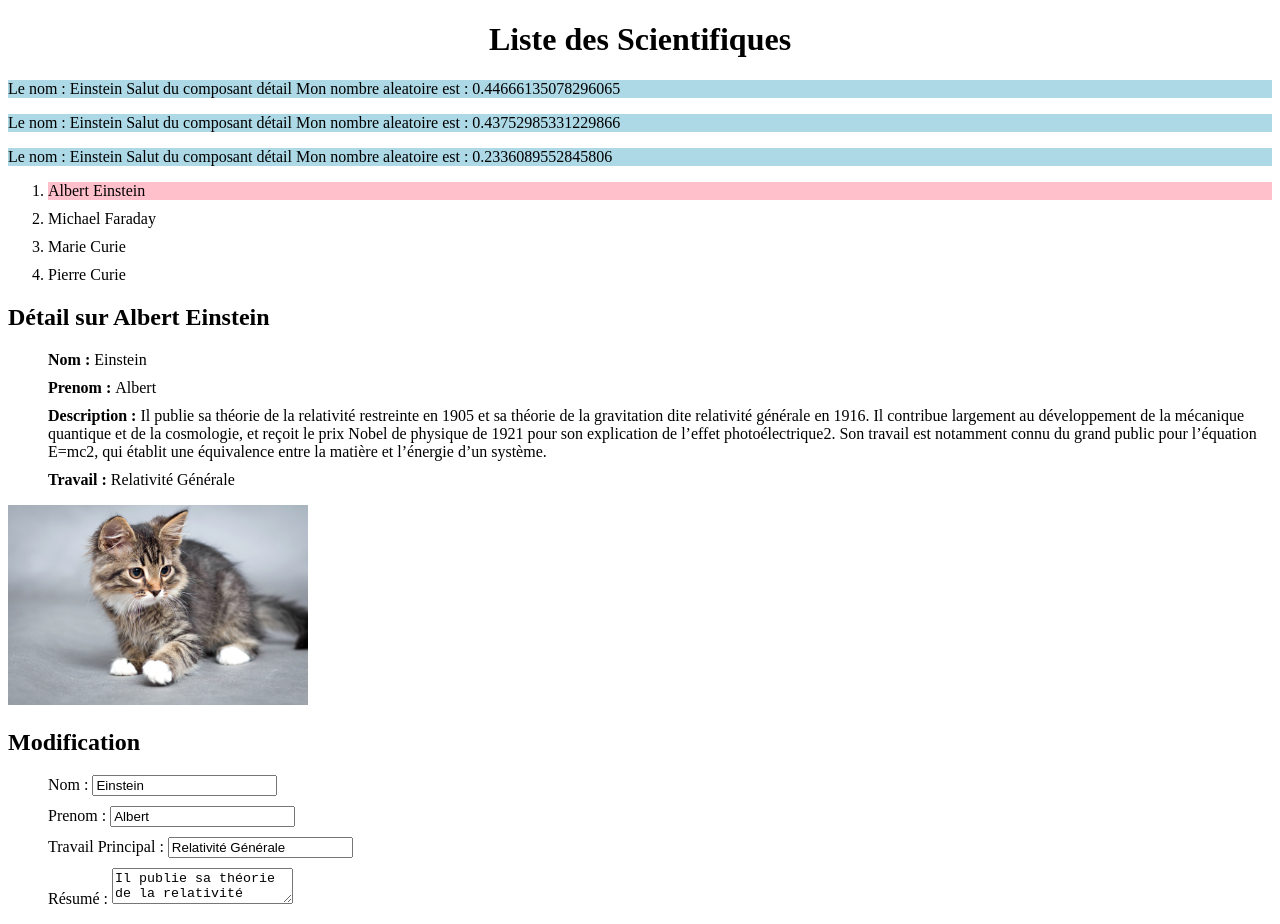
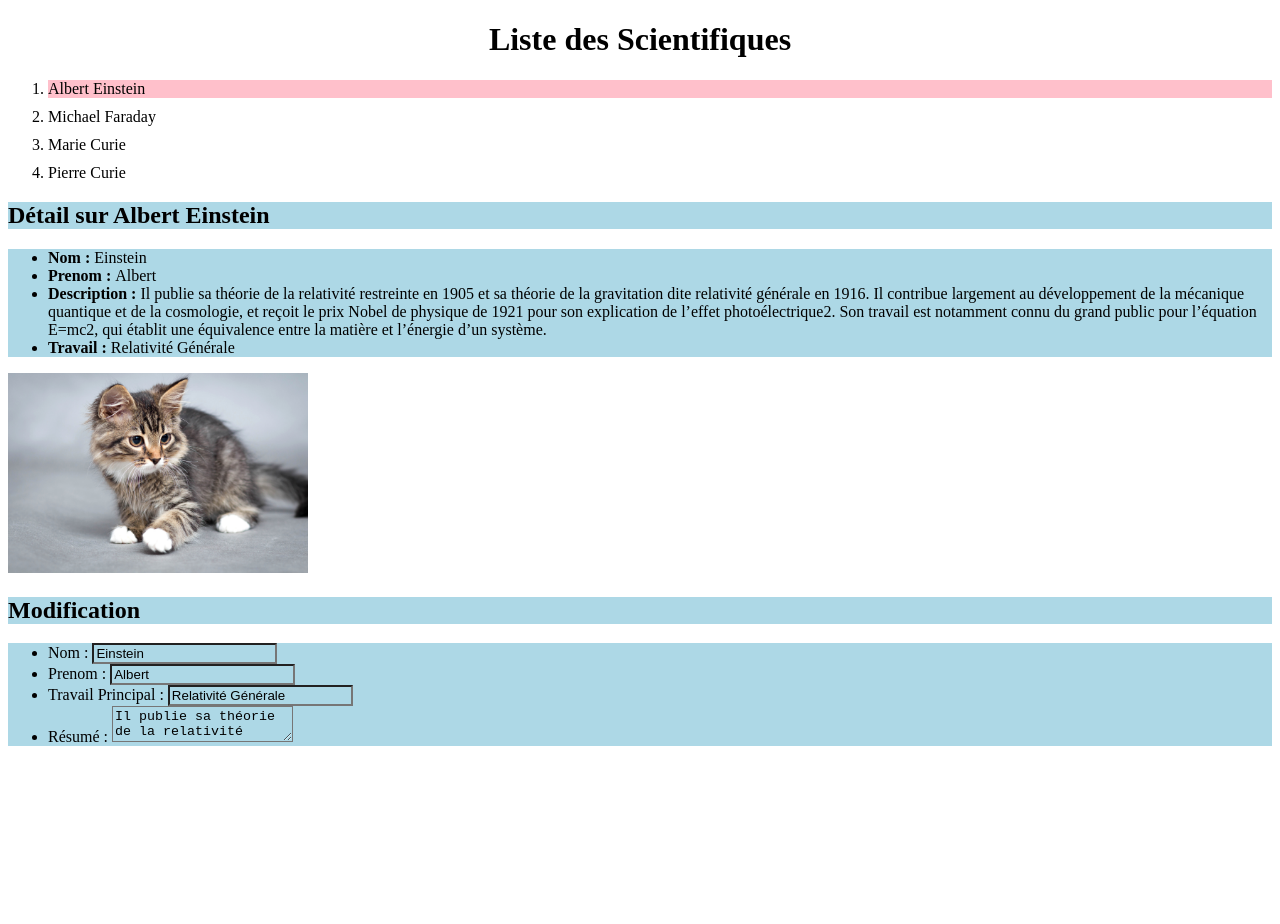
Before and after one commit to guillaume-artignan/firstAppAngular, an Angular app: page / in a window 1280 px wide. After the commit the page ends 800 px from the top, so only its background shows below. Built offline with nearby package versions, Linux system fonts and the light colour scheme.

Commit message:
Finalisation Composant Détail

```diff
--- a/src/app/app.component.html
+++ b/src/app/app.component.html
@@ -5,41 +5,12 @@
   </h1>
 </div>
 
-<detail [maPersonne]="personne"></detail>
-<detail [maPersonne]="personne"></detail>
-<detail [maPersonne]="personne"></detail>
+
 
 <ol>
 	<li [class.selected]="p==personne" (click)="clickPersonne(p)" *ngFor="let p of liste"> {{p.prenom}} {{p.nom }} </li>
 </ol>
 
-<h2>Détail sur {{personne.prenom}} {{personne.nom}} </h2>
-<ul>
-	<li><b>Nom : </b>{{personne.nom}}</li>
-	<li><b>Prenom : </b>{{personne.prenom}}</li>
-	<li><b>Description : </b>{{personne.description}}</li>
-	<li><b>Travail : </b>{{personne.travail}}</li>
-</ul>
-
-<img width='300px' src="./assets/{{personne.nom}}.jpg">
 
 
-<h2>Modification</h2>
-
-<h3 *ngIf="!personne.nom">Attention le nom n'est pas défini</h3>
-<h3 *ngIf="!personne.prenom">Attention le prenom n'est pas défini</h3>
-<h3 *ngIf="personne.prenom=='Guillaume'">Tu n'as pas le droit ! change de nom</h3>
-
-
-<ul>
-	<li>Nom : <input class="{{personne.nom}}"
-					 [class.erreur]="!personne.nom"
-					 [class.info]="personne.nom=='Fernando'"
-					 [(ngModel)]="personne.nom" /></li>
-
-	<li>Prenom : <input [(ngModel)]="personne.prenom" /></li>
-	<li>Travail Principal : <input [(ngModel)]="personne.travail" /></li>
-	<li>Résumé : <textarea  [(ngModel)]="personne.description" ></textarea></li>
-
-
-</ul>
+<detail [maPersonne]="personne" ></detail>
--- a/src/app/detail/detail.component.html
+++ b/src/app/detail/detail.component.html
@@ -1,5 +1,30 @@
-<p (click)="modifieNom()">
-  Le nom : {{maPersonne.nom}}
-  Salut du composant détail
-  Mon nombre aleatoire est : {{alea}}
-</p>
+<h2>Détail sur {{maPersonne.prenom}} {{maPersonne.nom}} </h2>
+<ul>
+	<li><b>Nom : </b>{{maPersonne.nom}}</li>
+	<li><b>Prenom : </b>{{maPersonne.prenom}}</li>
+	<li><b>Description : </b>{{maPersonne.description}}</li>
+	<li><b>Travail : </b>{{maPersonne.travail}}</li>
+</ul>
+
+<img width='300px' src="./assets/{{maPersonne.nom}}.jpg">
+
+
+<h2>Modification</h2>
+
+<h3 *ngIf="!maPersonne.nom">Attention le nom n'est pas défini</h3>
+<h3 *ngIf="!maPersonne.prenom">Attention le prenom n'est pas défini</h3>
+<h3 *ngIf="maPersonne.prenom=='Guillaume'">Tu n'as pas le droit ! change de nom</h3>
+
+
+<ul>
+	<li>Nom : <input class="{{maPersonne.nom}}"
+					 [class.erreur]="!maPersonne.nom"
+					 [class.info]="maPersonne.nom=='Fernando'"
+					 [(ngModel)]="maPersonne.nom" /></li>
+
+	<li>Prenom : <input [(ngModel)]="maPersonne.prenom" /></li>
+	<li>Travail Principal : <input [(ngModel)]="maPersonne.travail" /></li>
+	<li>Résumé : <textarea  [(ngModel)]="maPersonne.description" ></textarea></li>
+
+
+</ul>
--- a/src/app/detail/detail.component.ts
+++ b/src/app/detail/detail.component.ts
@@ -7,16 +7,13 @@ import { Component, OnInit, Input } from '@angular/core';
 })
 export class DetailComponent implements OnInit {
 
-  alea = Math.random();
 
   @Input() maPersonne;
+
 
 
   constructor() {}
   ngOnInit() {}
 
-  modifieNom = function(){
-	  this.maPersonne.nom+=" TOTO";
-  }
 
 }
```
